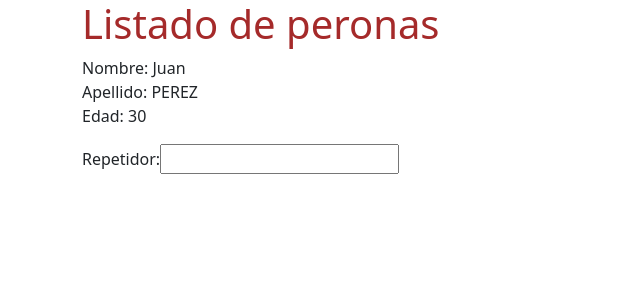
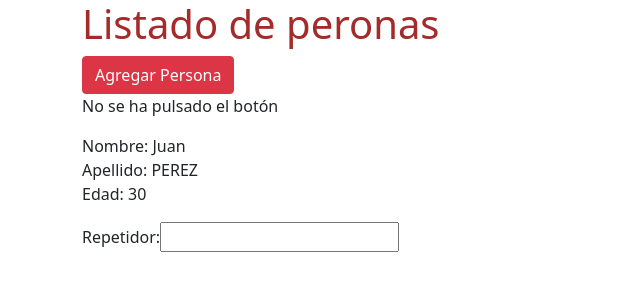
Before and after one commit to SecondPort/super-duper-octo-disco, an Angular app in the folder Primera-App/first-app/: page / in a window 1280 px wide. Shown: the top 300 px of the page, without its empty margins (0-640 px from the left). Built offline with nearby package versions, Linux system fonts and the light colour scheme.

Commit message:
event binding

```diff
--- a/Primera-App/first-app/src/app/persona/persona.component.ts
+++ b/Primera-App/first-app/src/app/persona/persona.component.ts
@@ -5,6 +5,8 @@ import { Component } from '@angular/core';
   templateUrl: './persona.component.html',
   styleUrls: ['./persona.component.css']
 })
+/* The class PersonaComponent has a property called nombre, a property called apellido, a property
+called edad, and a method called getEdad. */
 export class PersonaComponent {
   nombre:string = 'Juan';
   apellido:string = 'Perez';
--- a/Primera-App/first-app/src/app/personas/personas.component.html
+++ b/Primera-App/first-app/src/app/personas/personas.component.html
@@ -2,6 +2,8 @@
     <div class="row">
         <div class="col">
             <h1>Listado de peronas</h1>
+            <button class="btn btn-danger" [disabled]="disable" (click)="agregarPersona()">Agregar Persona</button>
+            <p>{{mensaje}}</p>
             <app-persona></app-persona>
         </div>
     </div>
--- a/Primera-App/first-app/src/app/personas/personas.component.ts
+++ b/Primera-App/first-app/src/app/personas/personas.component.ts
@@ -1,10 +1,15 @@
+/* The PersonasComponent class is a component class that has a property called disable that is set to
+false */
 import { Component } from "@angular/core";
 
+/* A decorator that is used to define the metadata of the component. */
 @Component({
     selector: "app-personas",
     templateUrl: "./personas.component.html",
     styleUrls: ["./personas.component.css"]
 })
 export class PersonasComponent{
-
+    disable = false;
+    mensaje = "No se ha pulsado el botón";
+    agregarPersona = () => this.mensaje = "Se ha agregado una persona";
 }
```
